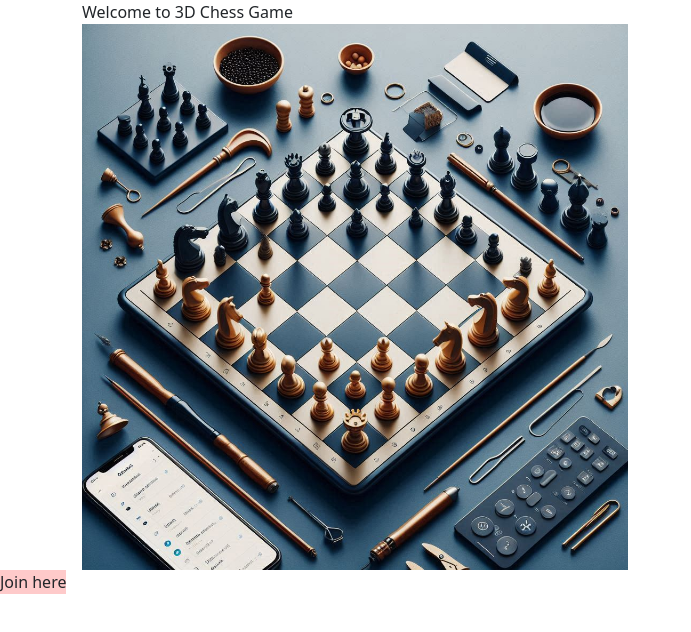
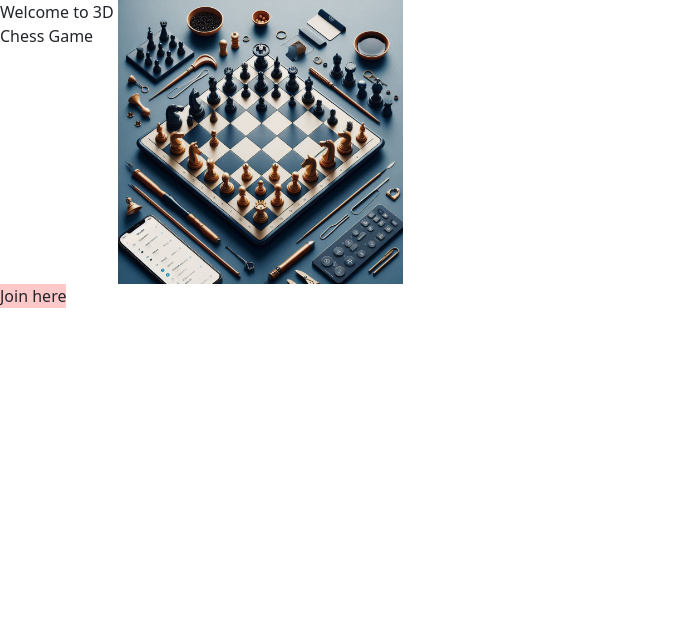
Before and after one commit to Rinzlertron456/ChessWebApp, a React (Vite) app in the folder client/: page / in a window 1280 px wide. Shown: the top 632 px of the page, without its empty margins (0-691 px from the left). Built offline with nearby package versions, Linux system fonts and the light colour scheme.

Commit message:
chess-app-frontend-tailwindcss-landing-page-fix

```diff
--- a/client/index.html
+++ b/client/index.html
@@ -5,7 +5,7 @@
     <link href="/dist/styles.css" rel="stylesheet">
     <meta name="viewport" content="width=device-width, initial-scale=1.0" />
     <title>Vite + React + TS</title>
-    <script src="https://cdn.tailwindcss.com"></script>
+    <link href="/dist/styles.css" rel="stylesheet">
   </head>
   <body>
     <div id="root"></div>
--- a/client/package.json
+++ b/client/package.json
@@ -11,6 +11,7 @@
     "start": "vite"
   },
   "dependencies": {
+    "@tailwindcss/postcss": "^4.0.3",
     "@tailwindcss/vite": "^4.0.3",
     "bootstrap": "^5.3.3",
     "react": "^18.3.1",
--- a/client/src/App.tsx
+++ b/client/src/App.tsx
@@ -1,5 +1,5 @@
 import { useState } from 'react'
-import "bootstrap/dist/js/bootstrap.min.css"
+import "bootstrap/dist/css/bootstrap.min.css"
 import { BrowserRouter, Routes, Route} from "react-router-dom";
 import {ChessGame} from "./Pages/ChessGame.tsx";
 
--- a/client/src/Pages/LandingPage.tsx
+++ b/client/src/Pages/LandingPage.tsx
@@ -2,10 +2,10 @@
 export const LandingPage = () => {
     return (
         <>
-            <div className="container">
+            <div className="land-container flex">
                 <div>Welcome to 3D Chess Game</div>
                 <div className="grid grid-cols-1 gap-4 md:grid-cols-2">
-                    <img src={"/chessboard.jpeg"} alt="3D Chess Board"/>
+                    <img className="w-50" src={"/chessboard.jpeg"} alt="3D Chess Board"/>
                 </div>
             </div>
             <button className="bg-red-200 ">Join here</button>
```
Also changed, not shown: client/src/App.css (line endings or trailing spaces), 1 other file (tests, documents, lock files or other folders).
